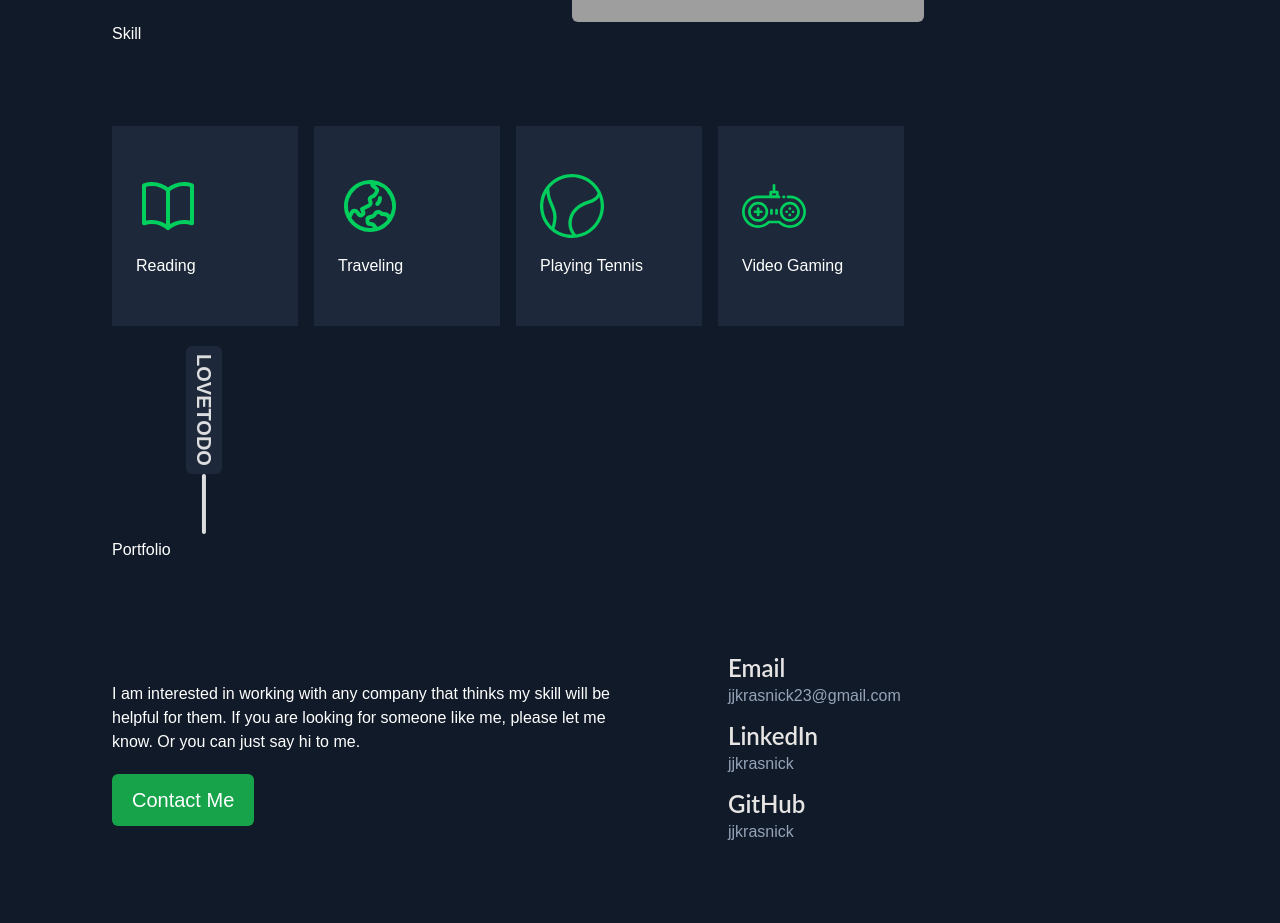
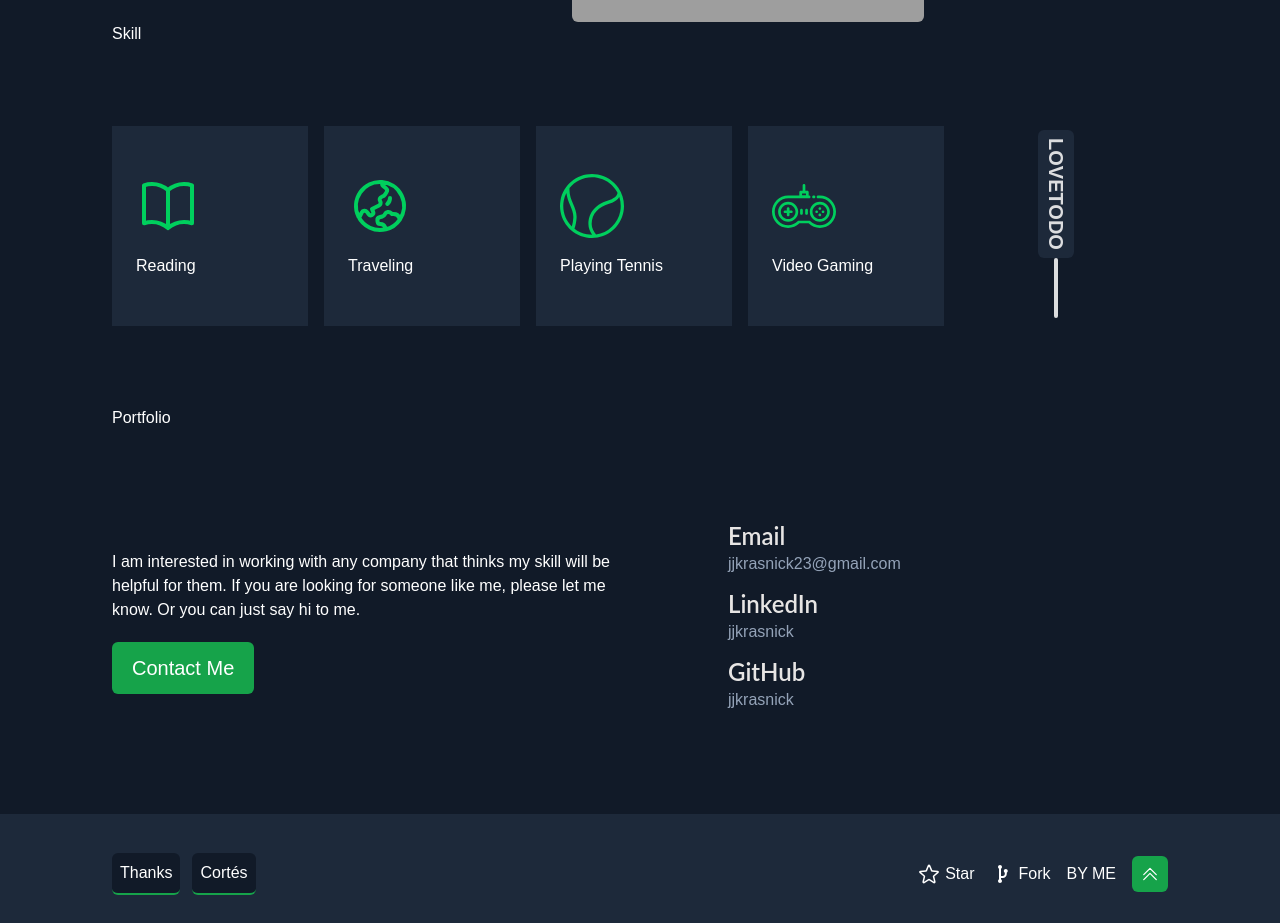
Before and after one commit to NishatFariza/jk-portfolio, a Next.js app: page / in a window 1280 px wide. Shown: the part 1170-2093 px from the top of the page. Built offline with nearby package versions, Linux system fonts and the light colour scheme; grey boxes are pictures that could not be loaded.

Commit message:
refector:hobby panel

```diff
--- a/src/components/MyHobby.tsx
+++ b/src/components/MyHobby.tsx
@@ -3,7 +3,8 @@ import HobbyPanel from './HobbyPanel';
 
 const MyHobby = () => {
   return (
-    <div className="grid grid-cols-4 gap-4 my-20 w-9/12">
+    <div className="flex my-20">
+      <div className="grid grid-cols-4 gap-4  w-11/12">
         <div className="py-12 px-6 bg-[#1D293A] ">
           <svg
             xmlns="http://www.w3.org/2000/svg"
@@ -231,6 +232,7 @@ const MyHobby = () => {
 
           <p className="text-[##DCDDDF]">Video Gaming</p>
         </div>
+      </div>
       <HobbyPanel />
     </div>
   );
```
Lines whose indentation alone changed are shown as unchanged.
